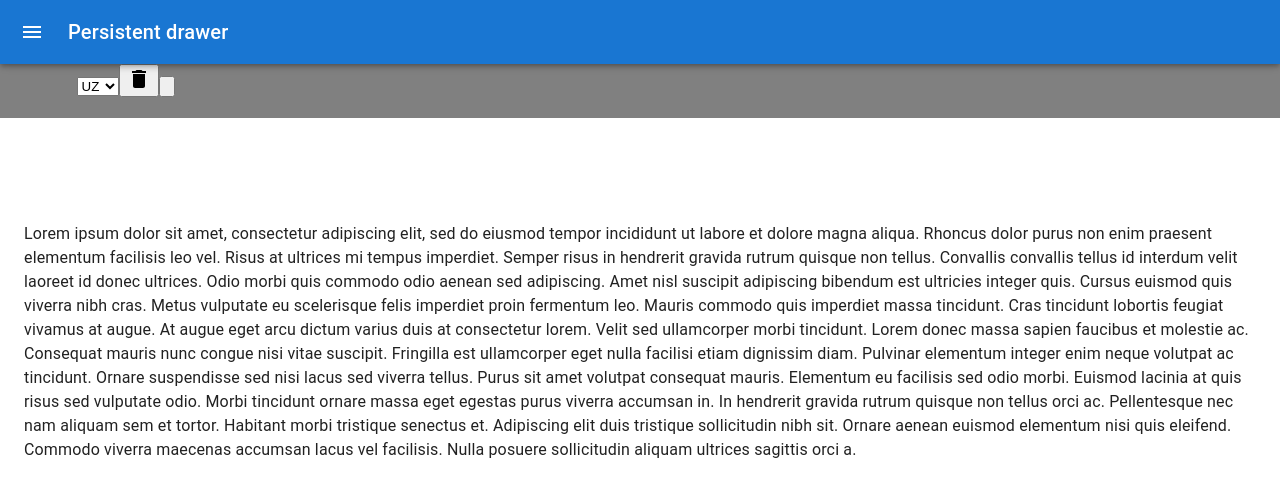
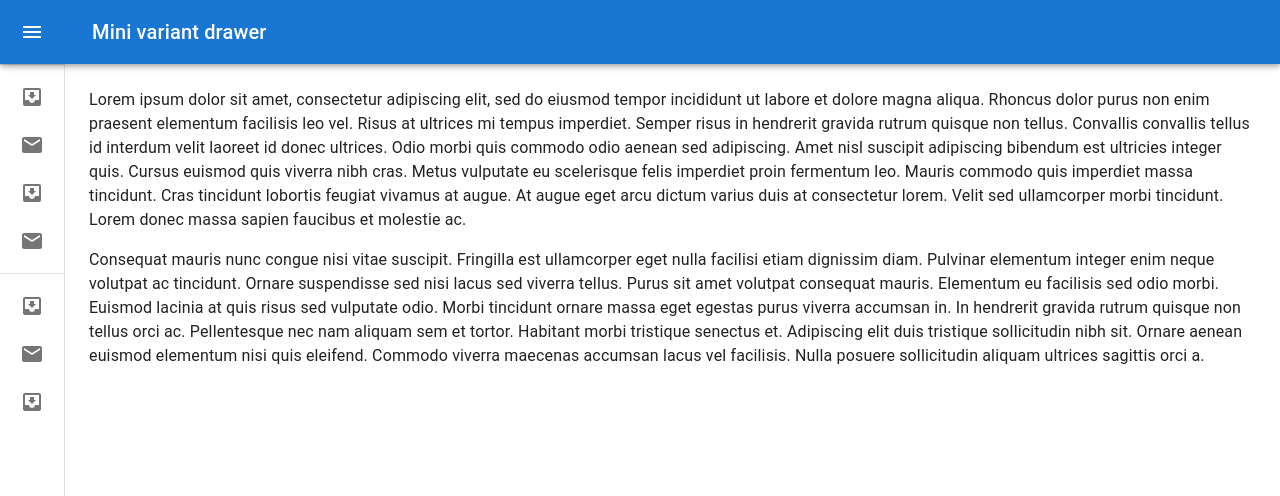
Before and after one commit to KHUSNIDDIN989/Joyacademy.uz-CRM, a React (Create React App) app: page / in a window 1280 px wide. Shown: the top 496 px of the page. Built offline with nearby package versions, Linux system fonts and the light colour scheme.

Commit message:
sidenav added

```diff
--- a/src/App.js
+++ b/src/App.js
@@ -1,18 +1,13 @@
 import "./App.css";
-import { Routes, Route } from "react-router-dom";
+
 import Header from "./components/header/Header";
 import PersistentDrawerLeft from "./components/sidenav/SideNaav";
 function App() {
   return (
     <>
-      <Header />
       <PersistentDrawerLeft/>
 
-      <Routes>
-        <Route path="/" />
-        <Route path="expenses" />
-        <Route path="invoices" />
-      </Routes>
+
     </>
   );
 }
--- a/src/components/home/Home.jsx
+++ b/src/components/home/Home.jsx
@@ -1,9 +1,7 @@
 import React from "react";
 
 function Home() {
-  return <div><p>Lorem ipsum dolor sit amet, consectetur adipiscing elit, sed do eiusmod tempor incididunt ut labore et dolore magna aliqua. Rhoncus dolor purus non enim praesent elementum facilisis leo vel. Risus at ultrices mi tempus imperdiet. Semper risus in hendrerit gravida rutrum quisque non tellus. Convallis convallis tellus id interdum velit laoreet id donec ultrices. Odio morbi quis commodo odio aenean sed adipiscing. Amet nisl suscipit adipiscing bibendum est ultricies integer quis. Cursus euismod quis viverra nibh cras. Metus vulputate eu scelerisque felis imperdiet proin fermentum leo. Mauris commodo quis imperdiet massa tincidunt. Cras tincidunt lobortis feugiat vivamus at augue. At augue eget arcu dictum varius duis at consectetur lorem. Velit sed ullamcorper morbi tincidunt. Lorem donec massa sapien faucibus et molestie ac.
-
-  Consequat mauris nunc congue nisi vitae suscipit. Fringilla est ullamcorper eget nulla facilisi etiam dignissim diam. Pulvinar elementum integer enim neque volutpat ac tincidunt. Ornare suspendisse sed nisi lacus sed viverra tellus. Purus sit amet volutpat consequat mauris. Elementum eu facilisis sed odio morbi. Euismod lacinia at quis risus sed vulputate odio. Morbi tincidunt ornare massa eget egestas purus viverra accumsan in. In hendrerit gravida rutrum quisque non tellus orci ac. Pellentesque nec nam aliquam sem et tortor. Habitant morbi tristique senectus et. Adipiscing elit duis tristique sollicitudin nibh sit. Ornare aenean euismod elementum nisi quis eleifend. Commodo viverra maecenas accumsan lacus vel facilisis. Nulla posuere sollicitudin aliquam ultrices sagittis orci a.</p></div>;
+  return <div><p>lorem</p></div>;
 }
 
 export default Home;
--- a/src/components/sidenav/SideNaav.jsx
+++ b/src/components/sidenav/SideNaav.jsx
@@ -1,73 +1,91 @@
 import * as React from 'react';
 import { styled, useTheme } from '@mui/material/styles';
 import Box from '@mui/material/Box';
-import Drawer from '@mui/material/Drawer';
-import CssBaseline from '@mui/material/CssBaseline';
+import MuiDrawer from '@mui/material/Drawer';
 import MuiAppBar from '@mui/material/AppBar';
 import Toolbar from '@mui/material/Toolbar';
 import List from '@mui/material/List';
+import CssBaseline from '@mui/material/CssBaseline';
 import Typography from '@mui/material/Typography';
 import Divider from '@mui/material/Divider';
 import IconButton from '@mui/material/IconButton';
 import MenuIcon from '@mui/icons-material/Menu';
 import ChevronLeftIcon from '@mui/icons-material/ChevronLeft';
 import ChevronRightIcon from '@mui/icons-material/ChevronRight';
-import ListItem from '@mui/material/ListItem';
+import ListItemButton from '@mui/material/ListItemButton';
 import ListItemIcon from '@mui/material/ListItemIcon';
 import ListItemText from '@mui/material/ListItemText';
 import InboxIcon from '@mui/icons-material/MoveToInbox';
 import MailIcon from '@mui/icons-material/Mail';
 
-import Home from "../home/Home"
-
 const drawerWidth = 240;
 
-const Main = styled('main', { shouldForwardProp: (prop) => prop !== 'open' })(
-  ({ theme, open }) => ({
-    flexGrow: 1,
-    padding: theme.spacing(3),
-    transition: theme.transitions.create('margin', {
-      easing: theme.transitions.easing.sharp,
-      duration: theme.transitions.duration.leavingScreen,
-    }),
-    marginLeft: `-${drawerWidth}px`,
-    ...(open && {
-      transition: theme.transitions.create('margin', {
-        easing: theme.transitions.easing.easeOut,
-        duration: theme.transitions.duration.enteringScreen,
-      }),
-      marginLeft: 0,
-    }),
+const openedMixin = (theme) => ({
+  width: drawerWidth,
+  transition: theme.transitions.create('width', {
+    easing: theme.transitions.easing.sharp,
+    duration: theme.transitions.duration.enteringScreen,
   }),
-);
+  overflowX: 'hidden',
+});
+
+const closedMixin = (theme) => ({
+  transition: theme.transitions.create('width', {
+    easing: theme.transitions.easing.sharp,
+    duration: theme.transitions.duration.leavingScreen,
+  }),
+  overflowX: 'hidden',
+  width: `calc(${theme.spacing(7)} + 1px)`,
+  [theme.breakpoints.up('sm')]: {
+    width: `calc(${theme.spacing(8)} + 1px)`,
+  },
+});
+
+const DrawerHeader = styled('div')(({ theme }) => ({
+  display: 'flex',
+  alignItems: 'center',
+  justifyContent: 'flex-end',
+  padding: theme.spacing(0, 1),
+  // necessary for content to be below app bar
+  ...theme.mixins.toolbar,
+}));
 
 const AppBar = styled(MuiAppBar, {
   shouldForwardProp: (prop) => prop !== 'open',
 })(({ theme, open }) => ({
-  transition: theme.transitions.create(['margin', 'width'], {
+  zIndex: theme.zIndex.drawer + 1,
+  transition: theme.transitions.create(['width', 'margin'], {
     easing: theme.transitions.easing.sharp,
     duration: theme.transitions.duration.leavingScreen,
   }),
   ...(open && {
+    marginLeft: drawerWidth,
     width: `calc(100% - ${drawerWidth}px)`,
-    marginLeft: `${drawerWidth}px`,
-    transition: theme.transitions.create(['margin', 'width'], {
-      easing: theme.transitions.easing.easeOut,
+    transition: theme.transitions.create(['width', 'margin'], {
+      easing: theme.transitions.easing.sharp,
       duration: theme.transitions.duration.enteringScreen,
     }),
   }),
 }));
 
-const DrawerHeader = styled('div')(({ theme }) => ({
-  display: 'flex',
-  alignItems: 'center',
-  padding: theme.spacing(0, 1),
-  // necessary for content to be below app bar
-  ...theme.mixins.toolbar,
-  justifyContent: 'flex-end',
-}));
+const Drawer = styled(MuiDrawer, { shouldForwardProp: (prop) => prop !== 'open' })(
+  ({ theme, open }) => ({
+    width: drawerWidth,
+    flexShrink: 0,
+    whiteSpace: 'nowrap',
+    boxSizing: 'border-box',
+    ...(open && {
+      ...openedMixin(theme),
+      '& .MuiDrawer-paper': openedMixin(theme),
+    }),
+    ...(!open && {
+      ...closedMixin(theme),
+      '& .MuiDrawer-paper': closedMixin(theme),
+    }),
+  }),
+);
 
-export default function PersistentDrawerLeft() {
+export default function MiniDrawer() {
   const theme = useTheme();
   const [open, setOpen] = React.useState(false);
 
@@ -80,70 +98,116 @@
   };
 
   return (
-    <Box sx={{ display: 'flex' }}>
+    <Box sx={{ display: 'flex'}}>
       <CssBaseline />
-      <AppBar position="fixed" open={open}>
+      <AppBar position="fixed" open={open} >
         <Toolbar>
           <IconButton
             color="inherit"
             aria-label="open drawer"
             onClick={handleDrawerOpen}
             edge="start"
-            sx={{ mr: 2, ...(open && { display: 'none' }) }}
+            sx={{
+              marginRight: 5,
+              ...(open && { display: 'none' }),
+            }}
           >
             <MenuIcon />
           </IconButton>
           <Typography variant="h6" noWrap component="div">
-            Persistent drawer
+            Mini variant drawer
           </Typography>
         </Toolbar>
       </AppBar>
-      <Drawer
-        sx={{
-          width: drawerWidth,
-          flexShrink: 0,
-          '& .MuiDrawer-paper': {
-            width: drawerWidth,
-            boxSizing: 'border-box',
-          },
-        }}
-        variant="persistent"
-        anchor="left"
-        open={open}
-      >
-        <DrawerHeader>
+      <Drawer variant="permanent" open={open}>
+      <Box sx={{bgcolor: 'text.secondary'}}>
+      <DrawerHeader>
           <IconButton onClick={handleDrawerClose}>
-            {theme.direction === 'ltr' ? <ChevronLeftIcon /> : <ChevronRightIcon />}
+            {theme.direction === 'rtl' ? <ChevronRightIcon /> : <ChevronLeftIcon />}
           </IconButton>
         </DrawerHeader>
+      </Box>
+
         <Divider />
         <List>
           {['Inbox', 'Starred', 'Send email', 'Drafts'].map((text, index) => (
-            <ListItem button key={text}>
-              <ListItemIcon>
+            <ListItemButton
+              key={text}
+              sx={{
+                minHeight: 48,
+                justifyContent: open ? 'initial' : 'center',
+                px: 2.5,
+              }}
+            >
+              <ListItemIcon
+                sx={{
+                  minWidth: 0,
+                  mr: open ? 3 : 'auto',
+                  justifyContent: 'center',
+                }}
+              >
                 {index % 2 === 0 ? <InboxIcon /> : <MailIcon />}
               </ListItemIcon>
-              <ListItemText primary={text} />
-            </ListItem>
+              <ListItemText primary={text} sx={{ opacity: open ? 1 : 0 }} />
+            </ListItemButton>
           ))}
         </List>
         <Divider />
         <List>
           {['All mail', 'Trash', 'Spam'].map((text, index) => (
-            <ListItem button key={text}>
-              <ListItemIcon>
+            <ListItemButton
+              key={text}
+              sx={{
+                minHeight: 48,
+                justifyContent: open ? 'initial' : 'center',
+                px: 2.5,
+              }}
+            >
+              <ListItemIcon
+                sx={{
+                  minWidth: 0,
+                  mr: open ? 3 : 'auto',
+                  justifyContent: 'center',
+                }}
+              >
                 {index % 2 === 0 ? <InboxIcon /> : <MailIcon />}
               </ListItemIcon>
-              <ListItemText primary={text} />
-            </ListItem>
+              <ListItemText primary={text} sx={{ opacity: open ? 1 : 0 }} />
+            </ListItemButton>
           ))}
         </List>
       </Drawer>
-      <Main open={open}>
+      <Box component="main" sx={{ flexGrow: 1, p: 3 }}>
         <DrawerHeader />
-            <Home/>
+        <Typography paragraph>
+          Lorem ipsum dolor sit amet, consectetur adipiscing elit, sed do eiusmod
+          tempor incididunt ut labore et dolore magna aliqua. Rhoncus dolor purus non
+          enim praesent elementum facilisis leo vel. Risus at ultrices mi tempus
+          imperdiet. Semper risus in hendrerit gravida rutrum quisque non tellus.
+          Convallis convallis tellus id interdum velit laoreet id donec ultrices.
+          Odio morbi quis commodo odio aenean sed adipiscing. Amet nisl suscipit
+          adipiscing bibendum est ultricies integer quis. Cursus euismod quis viverra
+          nibh cras. Metus vulputate eu scelerisque felis imperdiet proin fermentum
+          leo. Mauris commodo quis imperdiet massa tincidunt. Cras tincidunt lobortis
+          feugiat vivamus at augue. At augue eget arcu dictum varius duis at
+          consectetur lorem. Velit sed ullamcorper morbi tincidunt. Lorem donec massa
+          sapien faucibus et molestie ac.
+        </Typography>
+        <Typography paragraph>
+          Consequat mauris nunc congue nisi vitae suscipit. Fringilla est ullamcorper
+          eget nulla facilisi etiam dignissim diam. Pulvinar elementum integer enim
+          neque volutpat ac tincidunt. Ornare suspendisse sed nisi lacus sed viverra
+          tellus. Purus sit amet volutpat consequat mauris. Elementum eu facilisis
+          sed odio morbi. Euismod lacinia at quis risus sed vulputate odio. Morbi
+          tincidunt ornare massa eget egestas purus viverra accumsan in. In hendrerit
+          gravida rutrum quisque non tellus orci ac. Pellentesque nec nam aliquam sem
+          et tortor. Habitant morbi tristique senectus et. Adipiscing elit duis
+          tristique sollicitudin nibh sit. Ornare aenean euismod elementum nisi quis
+          eleifend. Commodo viverra maecenas accumsan lacus vel facilisis. Nulla
+          posuere sollicitudin aliquam ultrices sagittis orci a.
+        </Typography>
 
-      </Main>
+      </Box>
     </Box>
   );
 }
```
